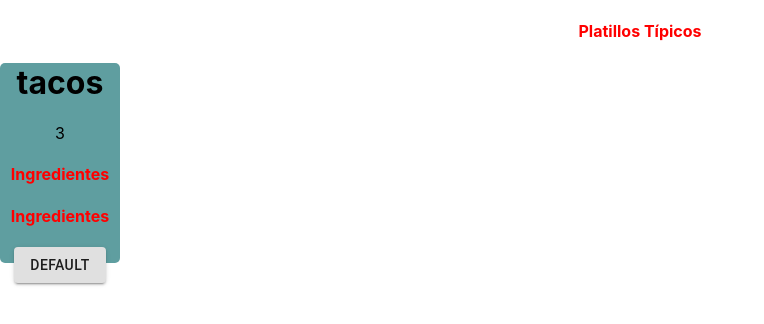
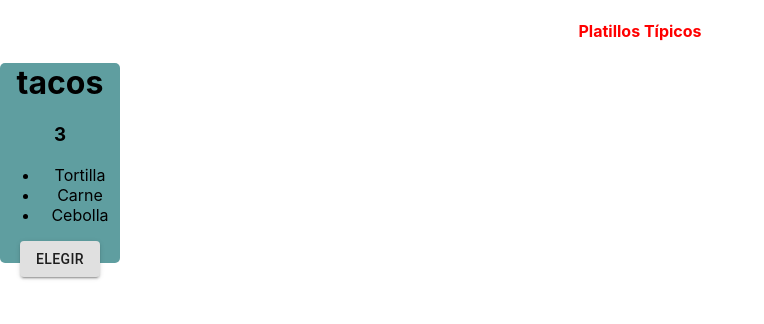
Before and after one commit to guidomatos/react_esencial, a React (Create React App) app: page / in a window 1280 px wide. Shown: the top 324 px of the page, without its empty margins (0-764 px from the left). Built offline with nearby package versions, Linux system fonts and the light colour scheme.

Commit message:
Uso de métodos o funciones personalizadas

```diff
--- a/src/components/dish.js
+++ b/src/components/dish.js
@@ -25,15 +25,24 @@ export class Ingredient extends Component {
 }
 
 class Dish extends Component{
+
+    ingredients = ["Tortilla", "Carne", "Cebolla"];
+
+    countIngredients(){
+        return this.ingredients.length;
+    }
+
     render() {
         return (
             <div className="dish">
                 <h1>{ this.props.name }</h1>
-                {this.props.qty}
-                <Ingredient></Ingredient>
-                <Button variant="contained">
-                Default
-                </Button>
+                <h3>{ this.countIngredients() }</h3>
+                <ul>
+                    {this.ingredients.map(ingredient => (
+                        <li>{ingredient}</li>
+                    ))}
+                </ul>
+                <Button variant="contained">Elegir</Button>
             </div>
         );
     }
```
